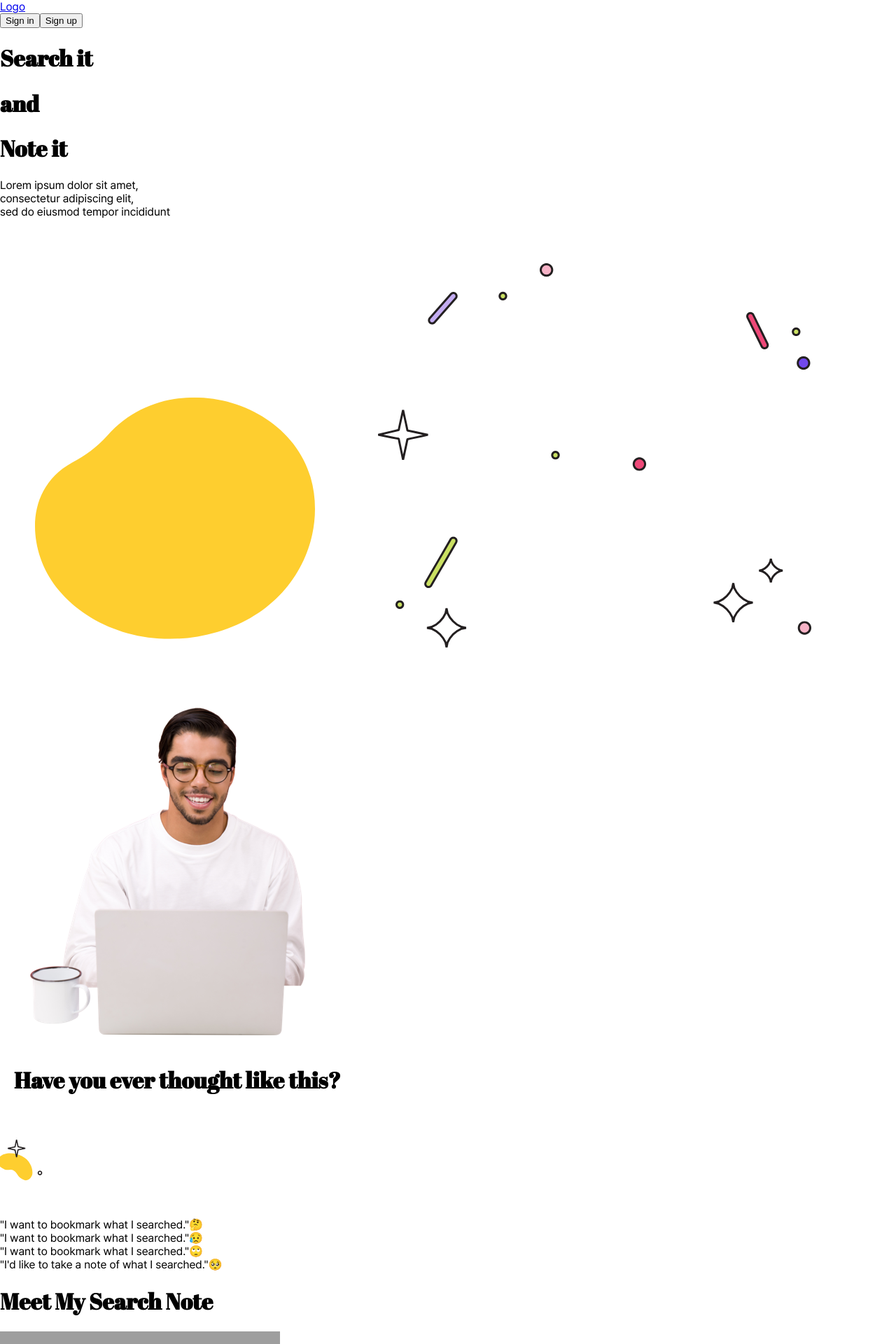
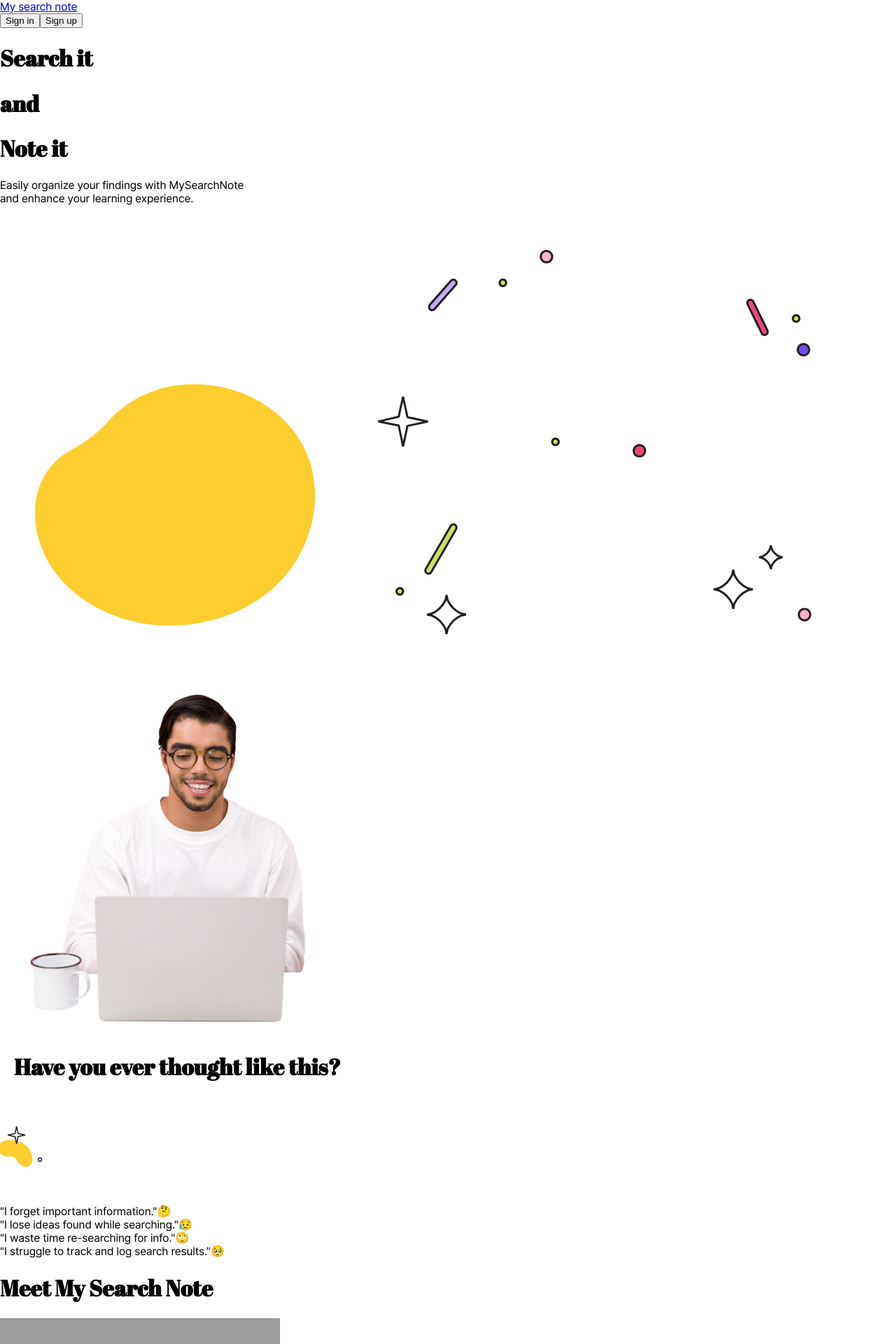
Before and after one commit to My-Search-Note/FE, a Next.js app: page / in a window 1280 px wide. Shown: the top 1920 px of the page at 70% size. Built offline with nearby package versions, Linux system fonts and the light colour scheme; grey boxes are pictures that could not be loaded.

Commit message:
style: Change Logo and Message

```diff
--- a/components/LandingPage/Header.tsx
+++ b/components/LandingPage/Header.tsx
@@ -31,7 +31,7 @@
         />
       ) : null}
       <Link href="/" className="absolute left-0 ml-12">
-        <span className="text-2xl">Logo</span>
+        <span className="font-bold">My search note</span>
       </Link>
       <div className="absolute right-0 mr-12">
         <button
--- a/components/LandingPage/Sections/Section1.tsx
+++ b/components/LandingPage/Sections/Section1.tsx
@@ -46,11 +46,10 @@
             animate={Variate.animate}
             initial={Variate.initaial}
             transition={{ duration: 0.6, delay: 0.7 }}
-            className="text-sm font-light mt-2 text-gray-600"
+            className="text-sm text-center font-light mt-2 text-gray-600"
           >
-            Lorem ipsum dolor sit amet,
-            <br /> consectetur adipiscing elit,
-            <br /> sed do eiusmod tempor incididunt
+            Easily organize your findings with MySearchNote
+            <br /> and enhance your learning experience.
           </motion.span>
         </div>
         <div className="md:w-3/5 flex justify-center">
--- a/components/LandingPage/Sections/Section2.tsx
+++ b/components/LandingPage/Sections/Section2.tsx
@@ -40,7 +40,7 @@
           className="w-60 h-60 p-4 bg-[#f7b3c7] rounded-lg shadow-lg cursor-pointer text-center flex flex-col justify-center"
         >
           <span className="text-3xl font-semibold">
-            "I want to bookmark what I searched."
+            "I forget important information."
           </span>
           <span className="block mt-2 text-3xl">🤔</span>
         </motion.div>
@@ -51,7 +51,7 @@
           className="w-60 h-60 p-4 bg-[#c6dc60] rounded-lg shadow-lg cursor-pointer text-center flex flex-col justify-center"
         >
           <span className="text-3xl font-semibold">
-            "I want to bookmark what I searched."
+            "I lose ideas found while searching."
           </span>
           <span className="block mt-2 text-3xl">😥</span>
         </motion.div>
@@ -62,7 +62,7 @@
           className="w-60 h-60 p-4 bg-[#c3acf1] rounded-lg drop-shadow-lg cursor-pointer text-center flex flex-col justify-center"
         >
           <span className="text-3xl font-semibold">
-            "I want to bookmark what I searched."
+            "I waste time re-searching for info."
           </span>
           <span className="block mt-2 text-3xl">🙄</span>
         </motion.div>
@@ -73,7 +73,7 @@
           className="w-60 h-60 p-4 bg-[#ee4878] rounded-lg shadow-lg cursor-pointer text-center flex flex-col justify-center"
         >
           <span className="text-3xl font-semibold">
-            "I'd like to take a note of what I searched."
+            "I struggle to track and log search results."
           </span>
           <span className="block mt-2 text-3xl">🥺</span>
         </motion.div>
```
Also changed, not shown: pages/myPage/index.tsx (added, +17 -0 lines).
